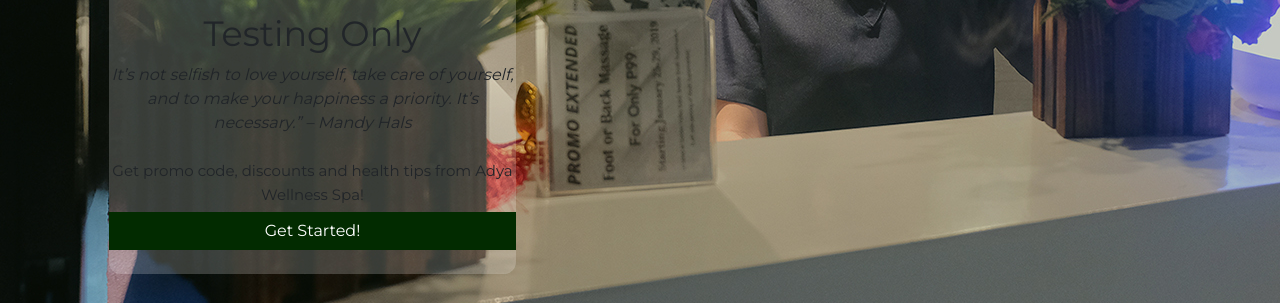
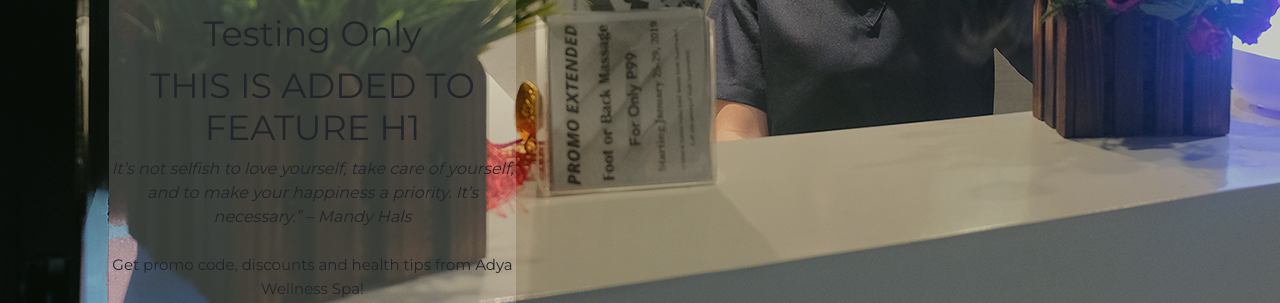
Before and after one commit to yomshot/AdyaWellnessSpa, a plain HTML site: page index.html in a window 1280 px wide. Shown: the part 483-786 px from the top of the page. Drawn offline with nearby package versions, Linux system fonts and the light colour scheme.

Commit message:
Added another H1

```diff
--- a/index.html
+++ b/index.html
@@ -51,6 +51,7 @@
                             <img class="wow fadeIn" data-wow-duration="4s" src="images/main-logo.PNG">
                             <p class="wow fadeInUp" data-wow-duration="2s">
                                 <h1> Testing Only </h1>
+                                <h1> THIS IS ADDED TO FEATURE H1 </h1>
                                 <i>
                                 It’s not selfish to love yourself, take care of yourself, and to make your happiness a priority. It’s necessary.” – Mandy Hals
                                 </i>
```
